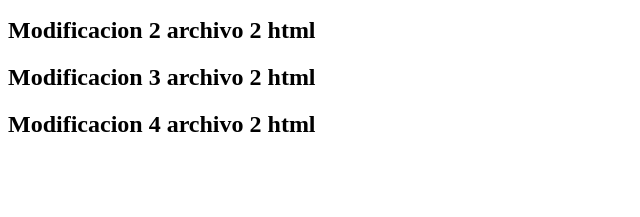
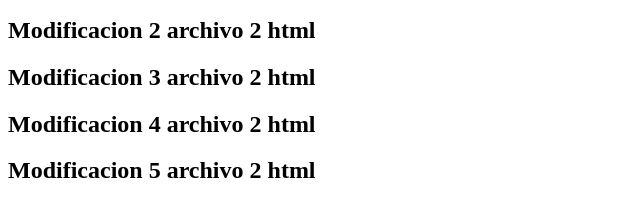
Before and after one commit to staudytorres/Repaso, a plain HTML site: page index-2.html in a window 1280 px wide. Shown: the part 97-314 px from the top of the page, without its empty margins (0-640 px from the left). Drawn offline with Linux system fonts and the light colour scheme.

Commit message:
#10 cambio 5 en el archivo index-2.html

```diff
--- a/index-2.html
+++ b/index-2.html
@@ -14,6 +14,7 @@
     <h2>Modificacion 2 archivo 2 html</h2>
     <h2>Modificacion 3 archivo 2 html</h2>
     <h2>Modificacion 4 archivo 2 html</h2>
+    <h2>Modificacion 5 archivo 2 html</h2>
 </body>
 
 </html>
```
